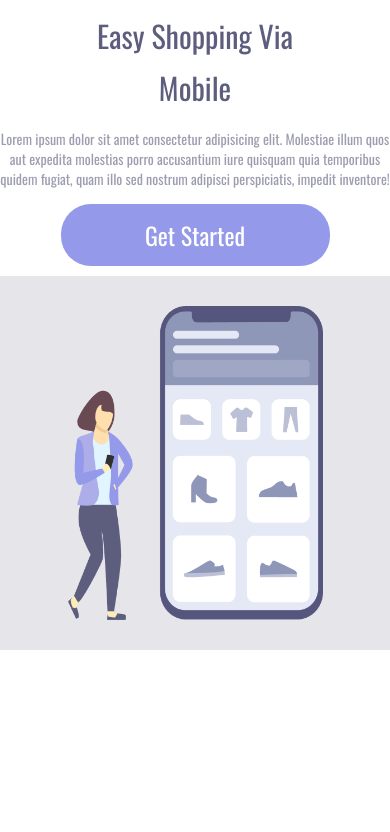
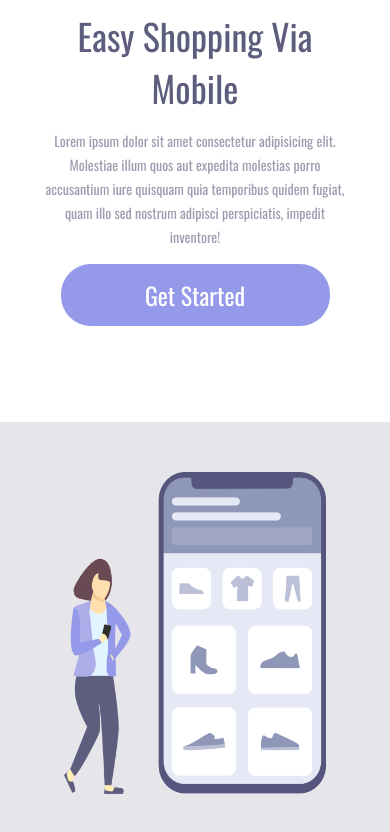
Before and after one commit to jeffersonxbenetti/Project-One-Module-Css-Pt2-Devclub, a plain HTML site: page index.html in a window 390 px wide. Drawn offline with nearby package versions, Linux system fonts and the light colour scheme.

Commit message:
Correção na Resposividade.

```diff
--- a/src/styles/Responsivo.css
+++ b/src/styles/Responsivo.css
@@ -1,83 +1,55 @@
-@media (max-width: 1200px) {
+@media (max-width: 900px) {
 
     .box-left {
-        padding-left: 30px;
+        width: 100vw;
+        height: 50vh;
+        padding: 0;
+        margin: 0;
     }
 
-    .box-rigth header {
-        padding: 24px 10px;
-    }
-
-    .box-rigth header a {
-        font-size: 24px;
-        margin: 0px 20px;
-    }
-}
-
-@media (max-width: 1000px) {
-
     .box-left h1 {
-        font-size: 60px;
+        font-size: 36px;
+        line-height: 52px;
+        width: auto;
+        margin: 58px 50px;
+        text-align: center;
     }
 
     .box-left p {
-        font-size: 18px;
-        width: 450px;
+        font-size: 14px;
+        line-height: 24px;
+        margin: 15px 40px;
+        width: auto;
+        text-align: center;
     }
 
-    .box-rigth header a {
-        margin: 0 10px;
-    }
-}
-
-@media (max-width: 800px) {
-    .box-left {
-        margin: 0;
-        padding: 10px 0;
+    .box-left button {
+        margin: 0 auto;
         display: block;
-        width: 100vw;
-        height: auto;
-    }
-
-    .box-left h1 {
-        text-align: center;
-        font-size: 30px;
-        line-height: 52px;
-        width: 268px;
-        margin: 0 auto;
-    }
-
-    .box-left p {
-        text-align: center;
-        font-size: 14px;
-        line-height: 20px;
-        margin: 15px auto;
-        width: auto;
-    }
-
-    button {
-        display: block;
-        margin-left: auto;
-        margin-right: auto;
     }
 
     .box-rigth {
         display: block;
+        width: 100vw;
+        height: 50vh;
         position: static;
-        width: 100vw;
-        height: auto;
-        padding: 30px;
+        display: flex;
+        align-items: center;
+        justify-content: center;
     }
 
-    header {
-        margin: 0;
+    .box-rigth header {
         display: none;
     }
 
-    img {
+    .box-rigth img {
         position: static;
-        width: 255px;
-        margin: 0 auto;
-        display: block;
+        max-width: 90%;
     }
 }
+
+@media (max-width: 400px){
+    .box-left h1 {
+        margin: 10px 50px;
+    }
+}
```
